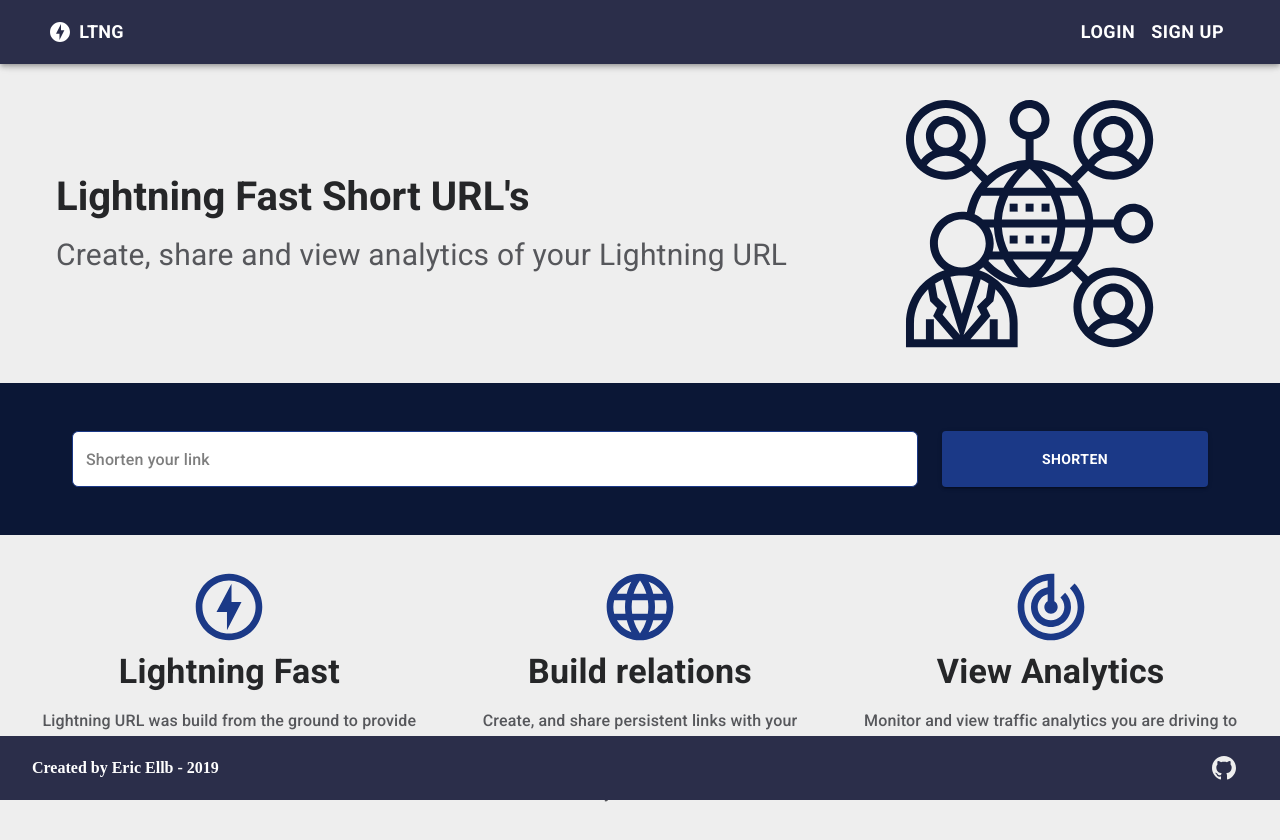
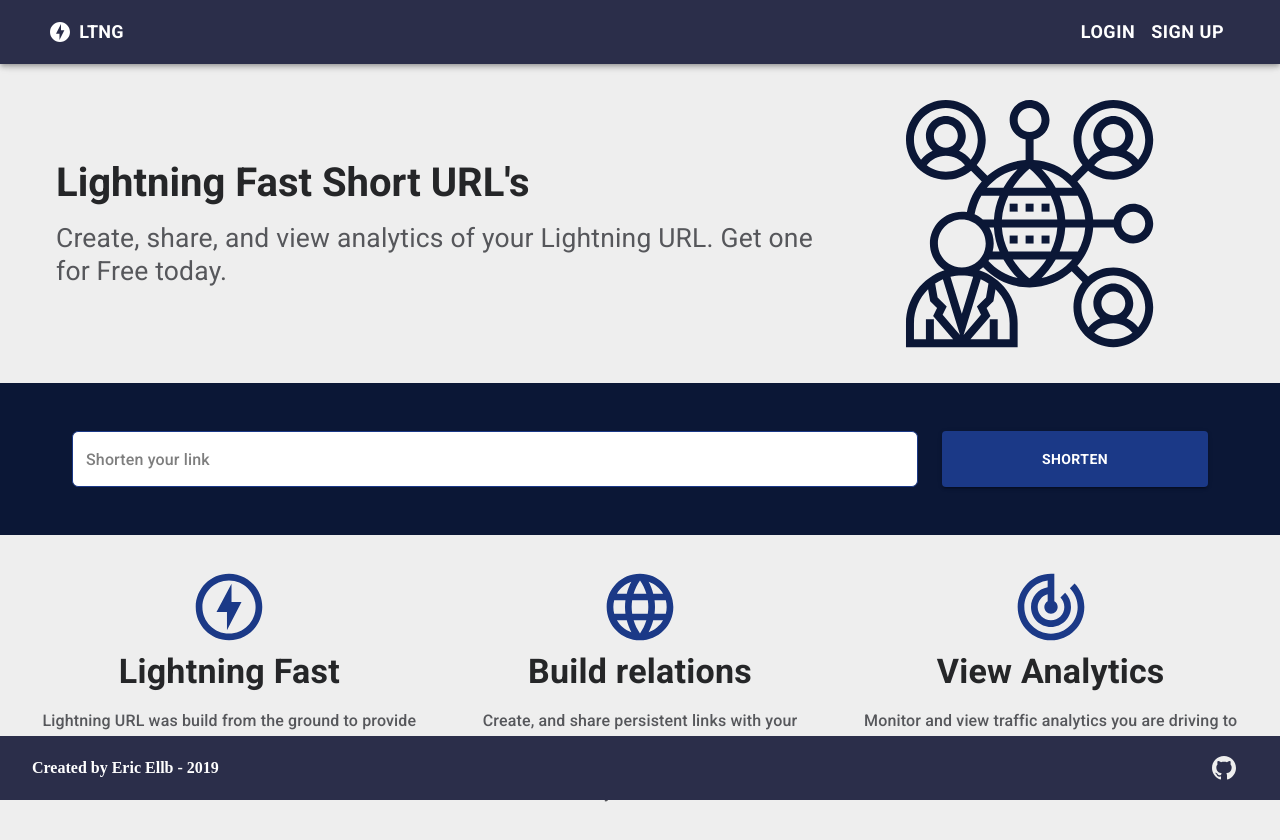
Before and after one commit to ericellb/Lightning-Link, a React (Create React App) app in the folder client/: page / in a window 1280 px wide. Shown: the top 840 px of the page. Built offline with nearby package versions, Linux system fonts and the light colour scheme.

Commit message:
Updates Domain name for gh pages

```diff
--- a/client/package.json
+++ b/client/package.json
@@ -1,6 +1,6 @@
 {
   "name": "client",
-  "homepage": "https://ericellb.github.io/Lightning-URL/",
+  "homepage": "http://ltng.xyz",
   "version": "0.1.0",
   "private": true,
   "dependencies": {
--- a/client/src/components/Hero/index.tsx
+++ b/client/src/components/Hero/index.tsx
@@ -28,7 +28,7 @@ const useStyles = makeStyles(theme => ({
     marginBottom: '16px'
   },
   subtitle: {
-    fontSize: 'calc(18px + 6 * ((100vw - 320px) / 480))',
+    fontSize: 'calc(18px + 6 * ((100vw - 320px) / 680))',
     fontWeight: 400,
     color: '#56575b'
   },
@@ -71,7 +71,7 @@ export default function Hero() {
               Lightning Fast Short URL's
             </Typography>
             <Typography variant="h4" className={classes.inlineText + ' ' + classes.subtitle}>
-              Create, share and view analytics of your Lightning URL
+              Create, share, and view analytics of your Lightning URL. Get one for Free today.
             </Typography>
           </div>
         </Grid>
```
